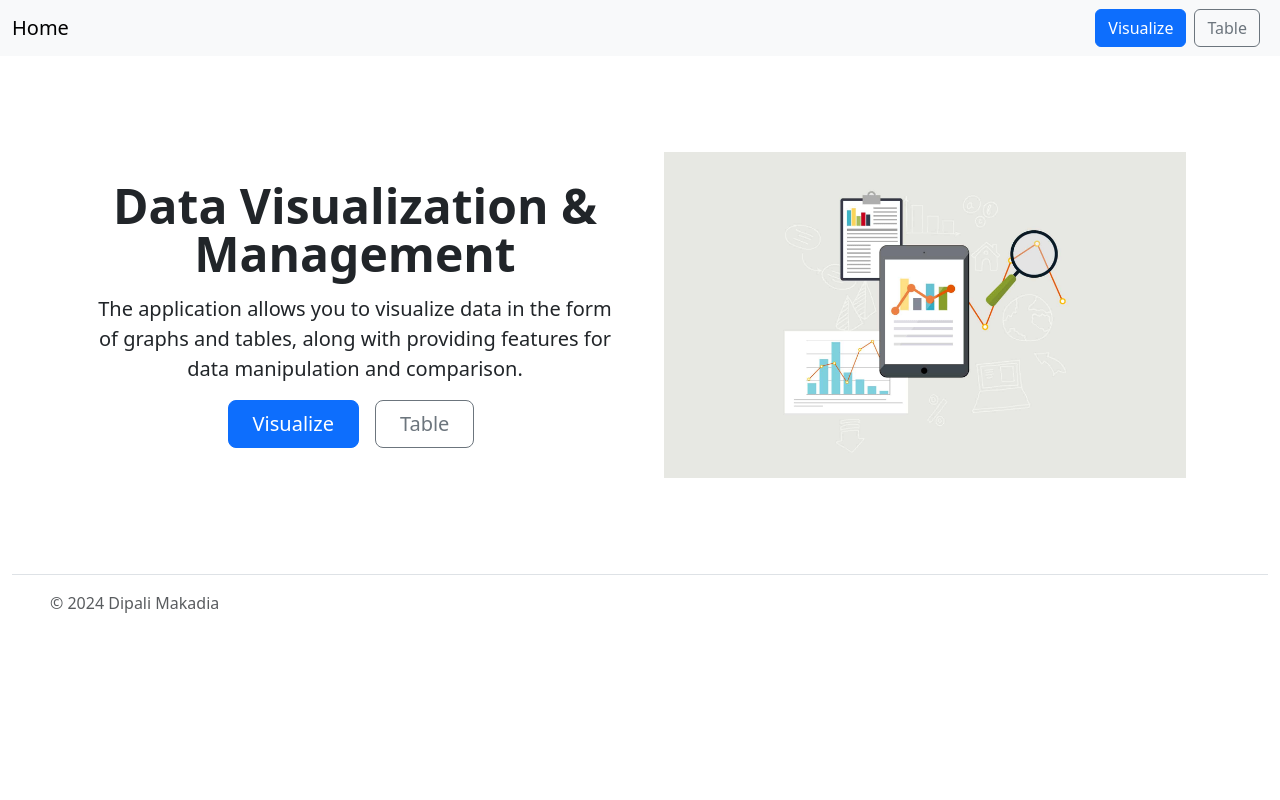
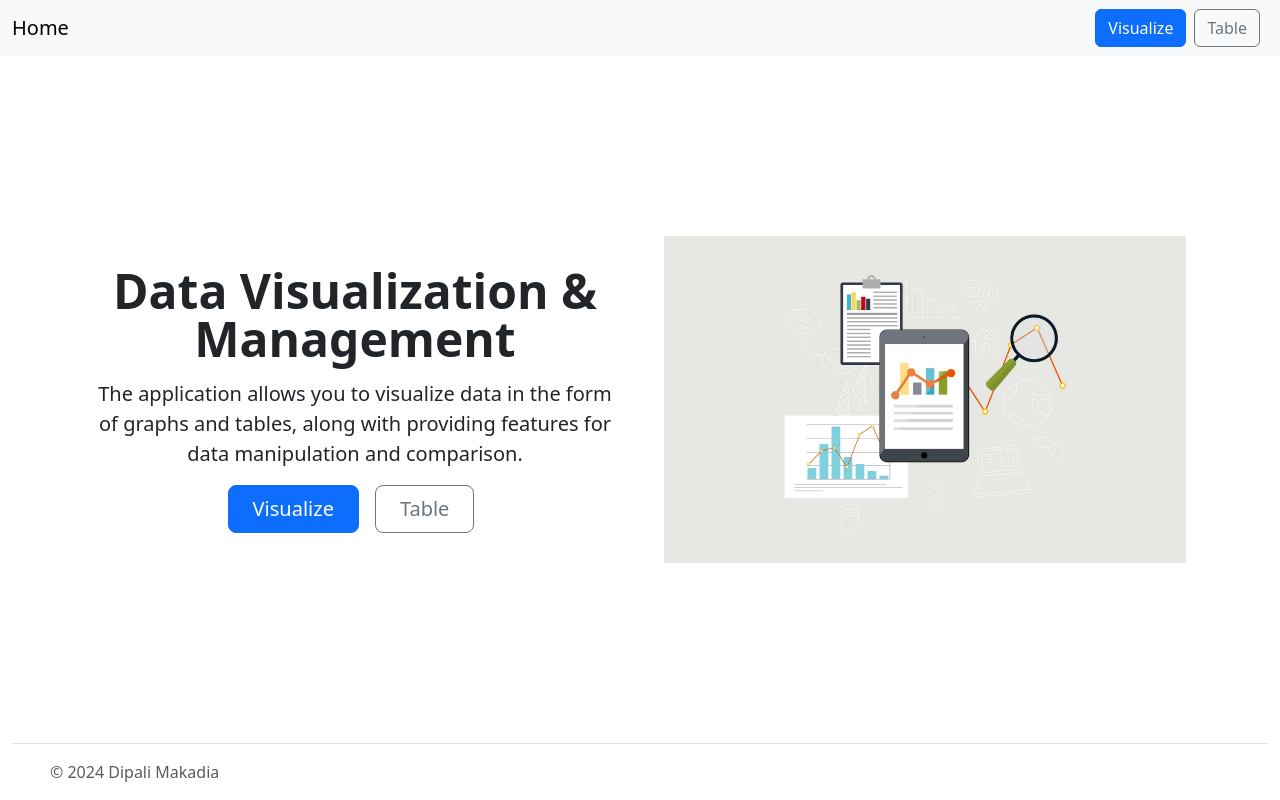
Before and after one commit to dipalimakadia/data-visualization-and-management-application, a React (Create React App) app in the folder data-visualization/: page / in a window 1280 px wide. Built offline with nearby package versions, Linux system fonts and the light colour scheme.

Commit message:
Updated App.js

```diff
--- a/data-visualization/src/App.js
+++ b/data-visualization/src/App.js
@@ -8,7 +8,7 @@ import Footer from "./components/Footer/Footer";
 
 function App() {
   return (
-    <div className="App">
+    <div className="App d-flex flex-column min-vh-100" >
       <Navbar />
       <Router>
         <Routes>
```
